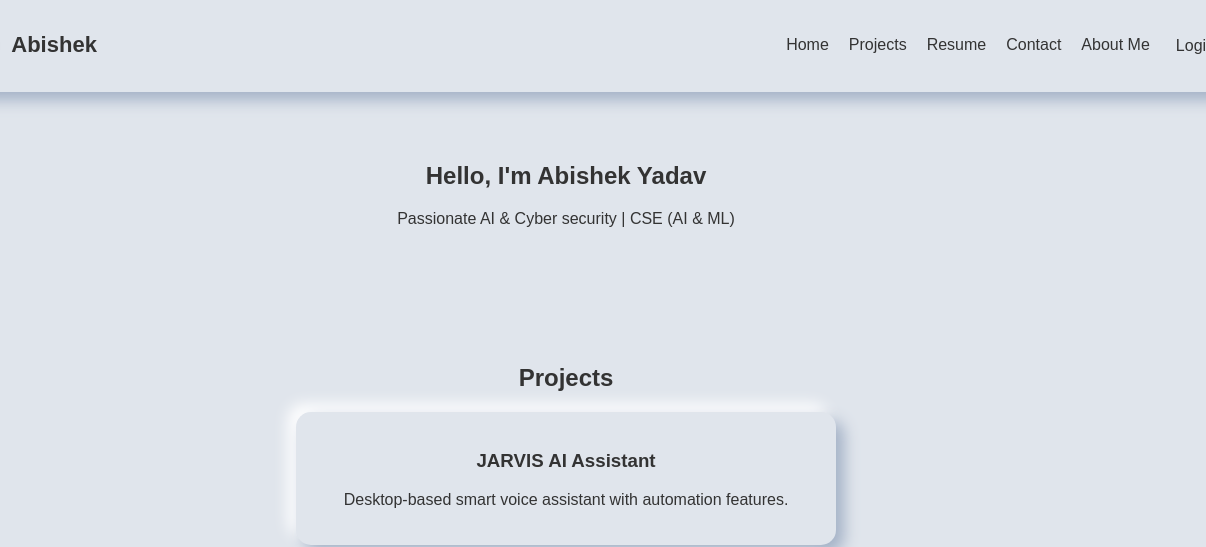
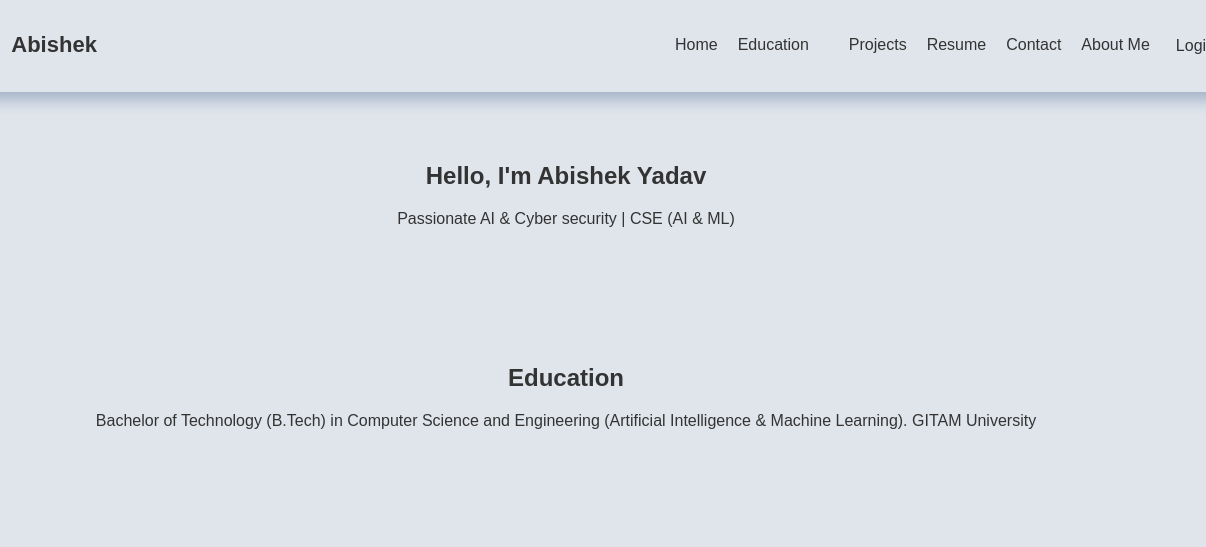
Before and after one commit to Avishek-SR/Portfolio-2, a plain HTML site: page index.html in a window 1280 px wide. Shown: the top 547 px of the page, 74-1280 px from the left. Drawn offline with Linux system fonts and the light colour scheme.

Commit message:
index.html

```diff
--- a/index.html
+++ b/index.html
@@ -16,6 +16,7 @@
     </div>
     <ul>
       <li><a href="#home">Home</a></li>
+      <li><a href="#education"> Education</a><li>
       <li><a href="#projects">Projects</a></li>
       <li><a href="#resume">Resume</a></li>
       <li><a href="#contact">Contact</a></li>
@@ -28,6 +29,12 @@
   <section id="home" class="section">
     <h1>Hello, I'm Abishek Yadav</h1>
     <p>Passionate AI & Cyber security | CSE (AI & ML)</p>
+  </section>
+
+  <section id="education" class="section">
+    <h2>Education</h2>
+    <p>Bachelor of Technology (B.Tech) in Computer Science and Engineering (Artificial Intelligence & Machine Learning). GITAM University
+     </p>
   </section>
 
   <section id="projects" class="section">
```
